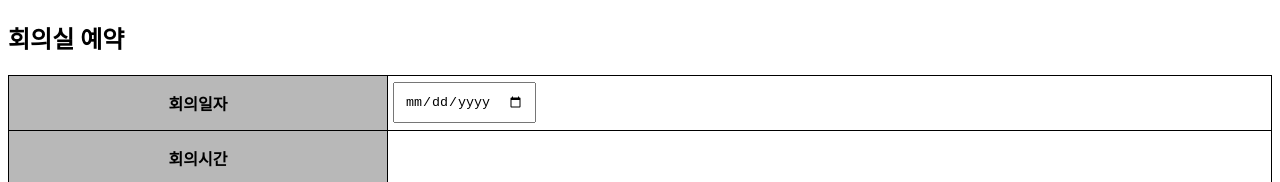
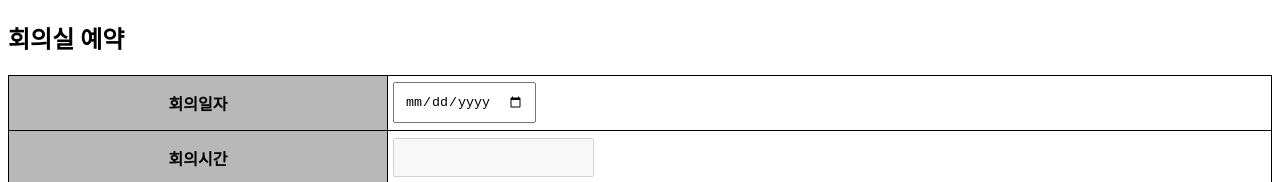
Before and after one commit to tjsehdgus1/templateCopy, a plain HTML site: page index.html in a window 1280 px wide. Shown: the top 182 px of the page. Drawn offline with nearby package versions, Linux system fonts and the light colour scheme.

Commit message:
회의시간

```diff
--- a/index.html
+++ b/index.html
@@ -22,7 +22,7 @@
         <tr>
           <th>회의시간</th>
           <td>
-            <p id="meetTime" name="meetTime"></p>
+            <input id="meetTime" name="meetTime" disabled ></input>
           </td>
         </tr>
         <tr>
--- a/script.js
+++ b/script.js
@@ -15,7 +15,7 @@ function meetTime() {
   if (meetM == 0) {
     meetM = "00";
   }
-  $("#meetTime").val(meetTime + "~" + meetH + ":" + meetM);
+  $("#meetTime").val(meetTime + " ~ " + meetH + ":" + meetM);
 }
 
 $("#meetContent").val(
```
